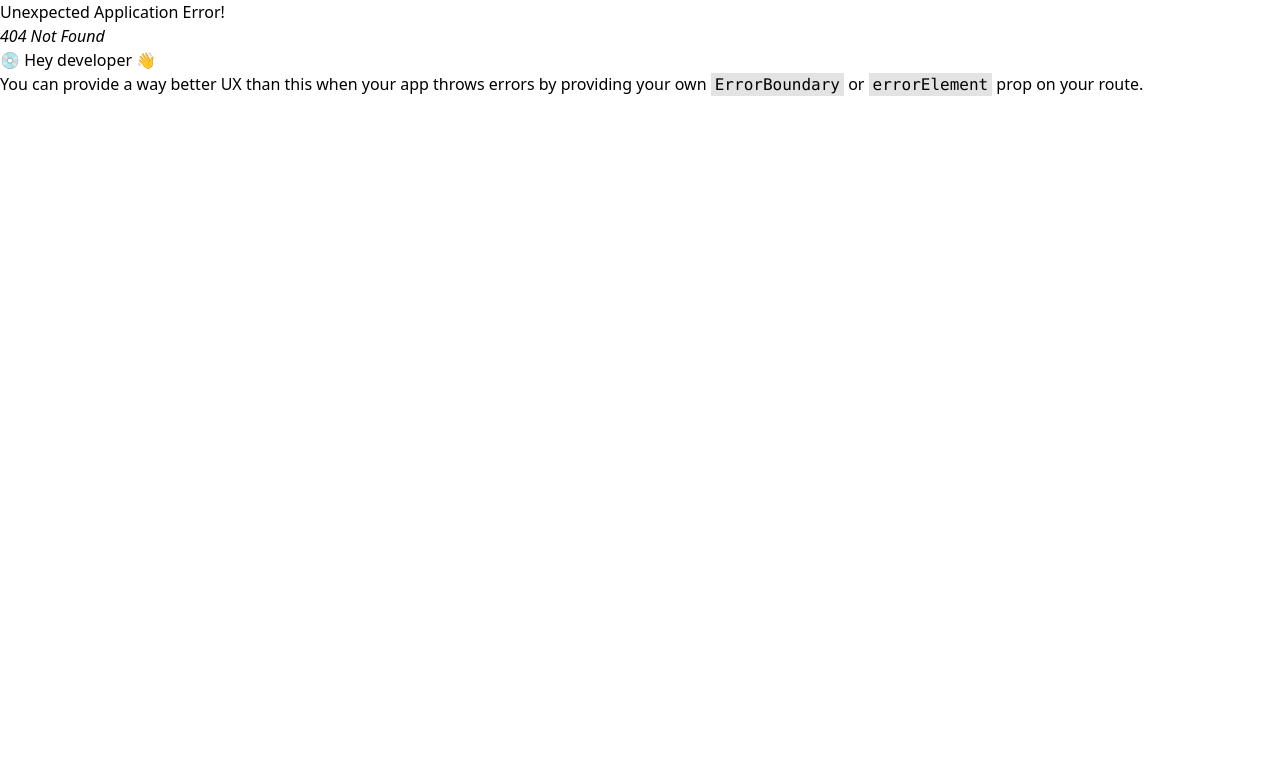
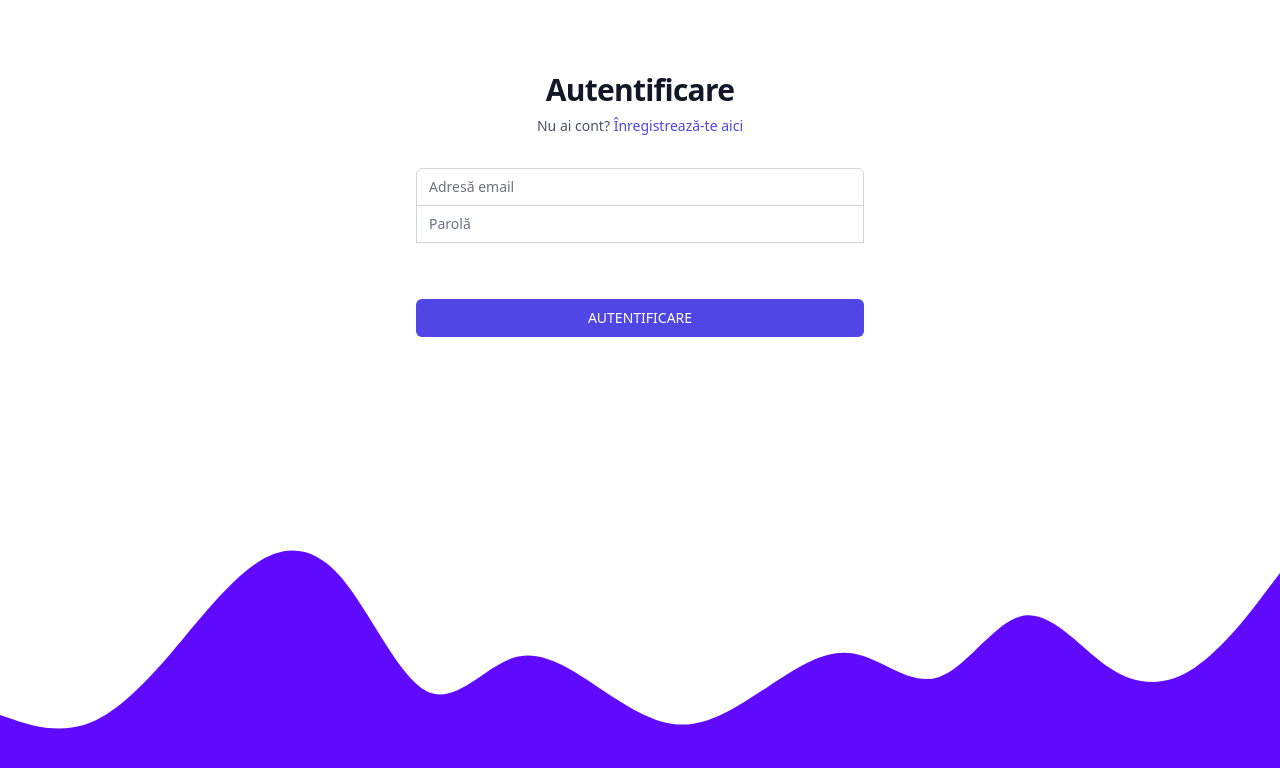
Before and after one commit to andriialex/Andrii-Batrinac-Ambrinos, a React (Vite) app in the folder frontend/: page /login in a window 1280 px wide. Before the commit this address had no page. Shown: the top 768 px of the page. Built offline with nearby package versions, Linux system fonts and the light colour scheme.

Commit message:
login page

```diff
--- a/frontend/src/main.jsx
+++ b/frontend/src/main.jsx
@@ -7,6 +7,7 @@ import {
 import "./index.css";
 import Register from "./pages/Register";
 import Homepage from "./pages/Homepage";
+import Login from "./pages/Login";
 
 const router = createBrowserRouter([
   {
@@ -17,6 +18,10 @@ const router = createBrowserRouter([
     path: "/register",
     element:<Register/>,
   },
+  {
+    path: "/login",
+    element:<Login/>,
+  },
 ]);
 
 ReactDOM.createRoot(document.getElementById("root")).render(
--- /dev/null
+++ b/frontend/src/pages/Login.jsx
@@ -0,0 +1,93 @@
+import React, { useState } from "react";
+
+export default function Login() {
+  const handleSubmit = (event) => {
+    event.preventDefault();
+    const body = {
+      email: event.target.elements.email.value,
+      pass: event.target.elements.password.value,
+    };
+    // console.log(JSON.stringify(body))
+    fetch("http://localhost:3000/login", {
+      method: "POST",
+      headers: {
+        "Content-Type": "application/json",
+      },
+      body: JSON.stringify(body),
+    })
+      .then((response) => response.json())
+      .then((data) => {
+        alert(data.message);
+      })
+      .catch((error) => {
+        console.log(error);
+      });
+  };
+
+  return (
+    <>
+      <div className="flex min-h-full items-center justify-center py-12 px-4 sm:px-6 lg:px-8">
+        <div className="w-full max-w-md space-y-8">
+          <div>
+            <h2 className="mt-6 text-center text-3xl font-bold tracking-tight text-gray-900">
+              Autentificare
+            </h2>
+            <p className="mt-2 text-center text-sm text-gray-600">
+              Nu ai cont?{" "}
+              <a
+                href="/register"
+                className="font-medium text-indigo-600 hover:text-indigo-500"
+              >
+                Înregistrează-te aici
+              </a>
+            </p>
+          </div>
+          <form className="mt-8 space-y-6" onSubmit={handleSubmit}>
+            <input type="hidden" name="remember" defaultValue="true" />
+            <div className="-space-y-px rounded-md pb-8">
+              <div>
+                <input
+                  id="email"
+                  name="email"
+                  type="email"
+                  autoComplete="email"
+                  required
+                  className="relative block w-full appearance-none rounded-none rounded-t-md border border-gray-300 px-3 py-2 text-gray-900 placeholder-gray-500 focus:z-10 focus:border-indigo-500 focus:outline-none focus:ring-indigo-500 sm:text-sm"
+                  placeholder="Adresă email"
+                />
+              </div>
+              <div>
+                <input
+                  id="password"
+                  name="password"
+                  type="password"
+                  autoComplete="off"
+                  required
+                  className="relative block w-full appearance-none rounded-none border border-gray-300 px-3 py-2 text-gray-900 placeholder-gray-500 focus:z-10 focus:border-indigo-500 focus:outline-none focus:ring-indigo-500 sm:text-sm"
+                  placeholder="Parolă"
+                />
+              </div>
+            </div>
+            <div>
+              <button
+                type="submit"
+                className="group relative flex w-full justify-center rounded-md border border-transparent bg-indigo-600 py-2 px-4 text-sm font-medium text-white hover:bg-indigo-700 focus:outline-none focus:ring-2 focus:ring-indigo-500 focus:ring-offset-2"
+              >
+                AUTENTIFICARE
+              </button>
+            </div>
+          </form>
+        </div>
+      </div>
+      <div className="absolute inset-x-0 bottom-0">
+        <svg xmlns="http://www.w3.org/2000/svg" viewBox="0 0 1440 320">
+          <path
+            fill="#600AFF"
+            fillOpacity="1"
+            d="M0,224L16,229.3C32,235,64,245,96,234.7C128,224,160,192,192,154.7C224,117,256,75,288,53.3C320,32,352,32,384,69.3C416,107,448,181,480,197.3C512,213,544,171,576,160C608,149,640,171,672,192C704,213,736,235,768,234.7C800,235,832,213,864,192C896,171,928,149,960,154.7C992,160,1024,192,1056,181.3C1088,171,1120,117,1152,112C1184,107,1216,149,1248,170.7C1280,192,1312,192,1344,170.7C1376,149,1408,107,1424,85.3L1440,64L1440,320L1424,320C1408,320,1376,320,1344,320C1312,320,1280,320,1248,320C1216,320,1184,320,1152,320C1120,320,1088,320,1056,320C1024,320,992,320,960,320C928,320,896,320,864,320C832,320,800,320,768,320C736,320,704,320,672,320C640,320,608,320,576,320C544,320,512,320,480,320C448,320,416,320,384,320C352,320,320,320,288,320C256,320,224,320,192,320C160,320,128,320,96,320C64,320,32,320,16,320L0,320Z"
+          ></path>
+        </svg>
+      </div>
+    </>
+  );
+}
--- a/frontend/src/pages/Register.jsx
+++ b/frontend/src/pages/Register.jsx
@@ -1,23 +1,22 @@
-import React, { useState } from 'react'
+import React, { useState } from "react";
 
 export default function Register() {
-
-  const [password, setPassword] = useState('');
-  const [passwordConfirm, setPasswordConfirm] = useState('');
-  const [error, setError] = useState('');
+  const [password, setPassword] = useState("");
+  const [passwordConfirm, setPasswordConfirm] = useState("");
+  const [error, setError] = useState("");
 
   const handleChange = (event) => {
     const { name, value } = event.target;
-    if (name === 'password') {
+    if (name === "password") {
       setPassword(value);
-    } else if (name === 'passwordConfirm') {
+    } else if (name === "passwordConfirm") {
       setPasswordConfirm(value);
     }
   };
 
   const validate = () => {
     if (password !== passwordConfirm) {
-      setError('Parolele nu coincid');
+      setError("Parolele nu coincid");
       return false;
     }
     return true;
@@ -27,26 +26,25 @@ export default function Register() {
     event.preventDefault();
     if (validate()) {
       const body = {
-        "email": event.target.elements.email.value,
-        "pass": event.target.elements.password.value
-      }
-      fetch('http://localhost:3000/register', {
-        method: 'POST',
+        email: event.target.elements.email.value,
+        pass: event.target.elements.password.value,
+      };
+      fetch("http://localhost:3000/register", {
+        method: "POST",
         headers: {
-          'Content-Type': 'application/json',
+          "Content-Type": "application/json",
         },
         body: JSON.stringify(body),
       })
         .then((response) => response.json())
         .then((data) => {
-          alert(data.message)
-        }).catch((error) => {
-          console.log(error)
+          alert(data.message);
+        })
+        .catch((error) => {
+          console.log(error);
         });
-    }
-    else
-      console.log('didnt pass validation')
-  }
+    } else console.log("didnt pass validation");
+  };
 
   return (
     <>
@@ -56,10 +54,18 @@ export default function Register() {
             <h2 className="mt-6 text-center text-3xl font-bold tracking-tight text-gray-900">
               Înscrieți-vă pentru un cont de student
             </h2>
+            <p className="mt-2 text-center text-sm text-gray-600">
+              Ești deja înregistrat? {" "}
+              <a
+                href="/login"
+                className="font-medium text-indigo-600 hover:text-indigo-500"
+              >Autentifică-te aici
+              </a>
+            </p>
           </div>
           <form className="mt-8 space-y-6" onSubmit={handleSubmit}>
             <input type="hidden" name="remember" defaultValue="true" />
-            <div className="-space-y-px rounded-md shadow-sm pb-8">
+            <div className="-space-y-px rounded-md pb-8">
               <div>
                 <input
                   id="email"
@@ -91,19 +97,23 @@ export default function Register() {
                   type="password"
                   autoComplete="off"
                   required
-                  className={`relative block w-full appearance-none rounded-none rounded-b-md border border-gray-300 px-3 py-2 text-gray-900 placeholder-gray-500 focus:z-10 focus:border-indigo-500 focus:outline-none focus:ring-indigo-500 sm:text-sm ${error ? 'border-red-600' : ''
-                    }`}
+                  className={`relative block w-full appearance-none rounded-none rounded-b-md border border-gray-300 px-3 py-2 text-gray-900 placeholder-gray-500 focus:z-10 focus:border-indigo-500 focus:outline-none focus:ring-indigo-500 sm:text-sm ${
+                    error ? "border-red-600" : ""
+                  }`}
                   placeholder="Confirmă parola"
                   value={passwordConfirm}
                   onChange={handleChange}
                 />
               </div>
             </div>
-            {error && <p className="error font-size-xs text-red-500">{error}</p>}
+            {error && (
+              <p className="error font-size-xs text-red-500">{error}</p>
+            )}
             <div>
               <button
                 type="submit"
-                className="group relative flex w-full justify-center rounded-md border border-transparent bg-indigo-600 py-2 px-4 text-sm font-medium text-white hover:bg-indigo-700 focus:outline-none focus:ring-2 focus:ring-indigo-500 focus:ring-offset-2">
+                className="group relative flex w-full justify-center rounded-md border border-transparent bg-indigo-600 py-2 px-4 text-sm font-medium text-white hover:bg-indigo-700 focus:outline-none focus:ring-2 focus:ring-indigo-500 focus:ring-offset-2"
+              >
                 ÎNREGISTRARE
               </button>
             </div>
@@ -111,8 +121,14 @@ export default function Register() {
         </div>
       </div>
       <div className="absolute inset-x-0 bottom-0">
-        <svg xmlns="http://www.w3.org/2000/svg" viewBox="0 0 1440 320"><path fill="#600AFF" fillOpacity="1" d="M0,224L34.3,218.7C68.6,213,137,203,206,197.3C274.3,192,343,192,411,176C480,160,549,128,617,138.7C685.7,149,754,203,823,218.7C891.4,235,960,213,1029,176C1097.1,139,1166,85,1234,69.3C1302.9,53,1371,75,1406,85.3L1440,96L1440,320L1405.7,320C1371.4,320,1303,320,1234,320C1165.7,320,1097,320,1029,320C960,320,891,320,823,320C754.3,320,686,320,617,320C548.6,320,480,320,411,320C342.9,320,274,320,206,320C137.1,320,69,320,34,320L0,320Z"></path></svg>
+        <svg xmlns="http://www.w3.org/2000/svg" viewBox="0 0 1440 320">
+          <path
+            fill="#600AFF"
+            fillOpacity="1"
+            d="M0,224L34.3,218.7C68.6,213,137,203,206,197.3C274.3,192,343,192,411,176C480,160,549,128,617,138.7C685.7,149,754,203,823,218.7C891.4,235,960,213,1029,176C1097.1,139,1166,85,1234,69.3C1302.9,53,1371,75,1406,85.3L1440,96L1440,320L1405.7,320C1371.4,320,1303,320,1234,320C1165.7,320,1097,320,1029,320C960,320,891,320,823,320C754.3,320,686,320,617,320C548.6,320,480,320,411,320C342.9,320,274,320,206,320C137.1,320,69,320,34,320L0,320Z"
+          ></path>
+        </svg>
       </div>
     </>
-  )
+  );
 }
```
Also changed, not shown: frontend/src/components/Profesor.jsx (added), frontend/src/components/Student.jsx (added).
